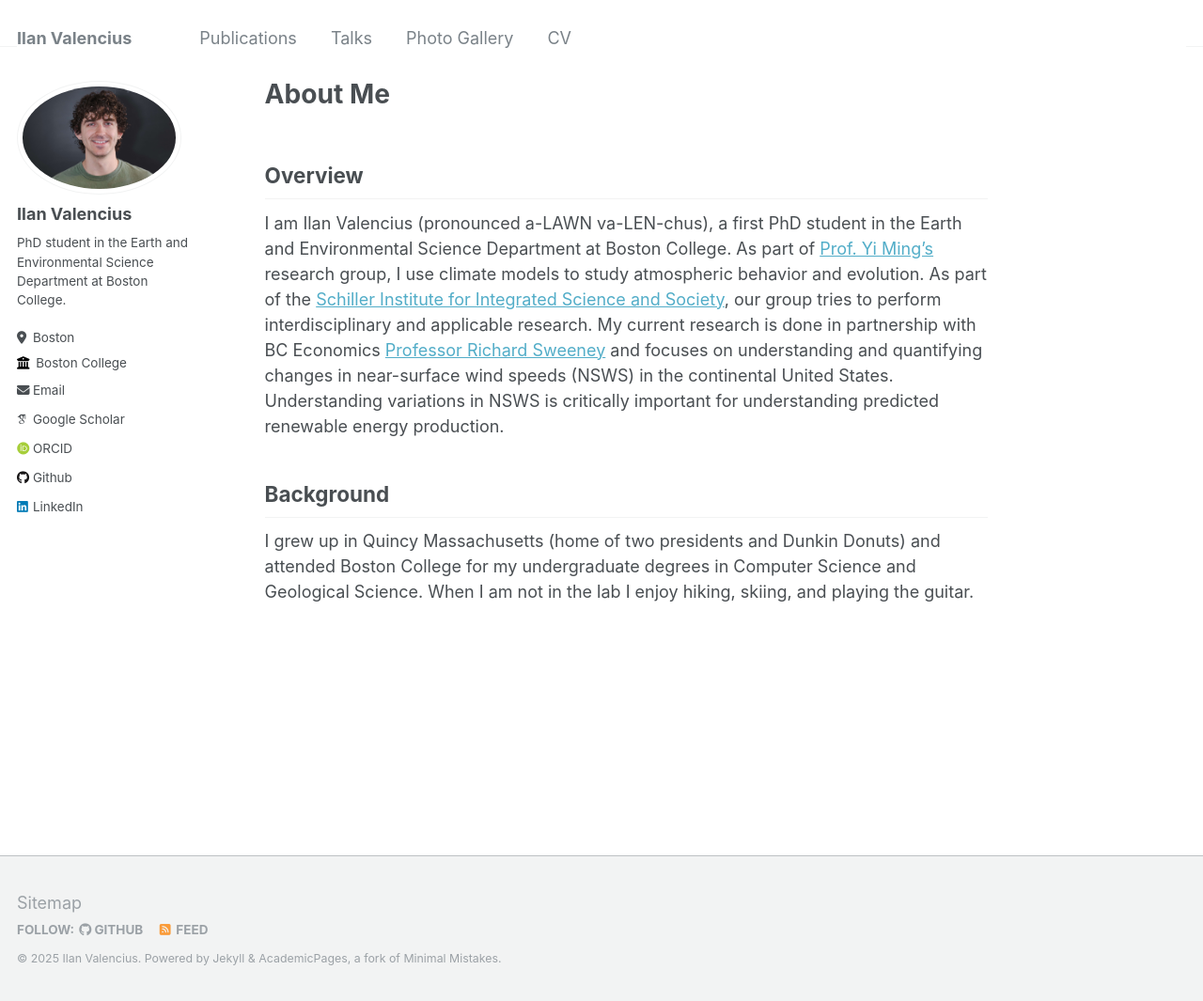
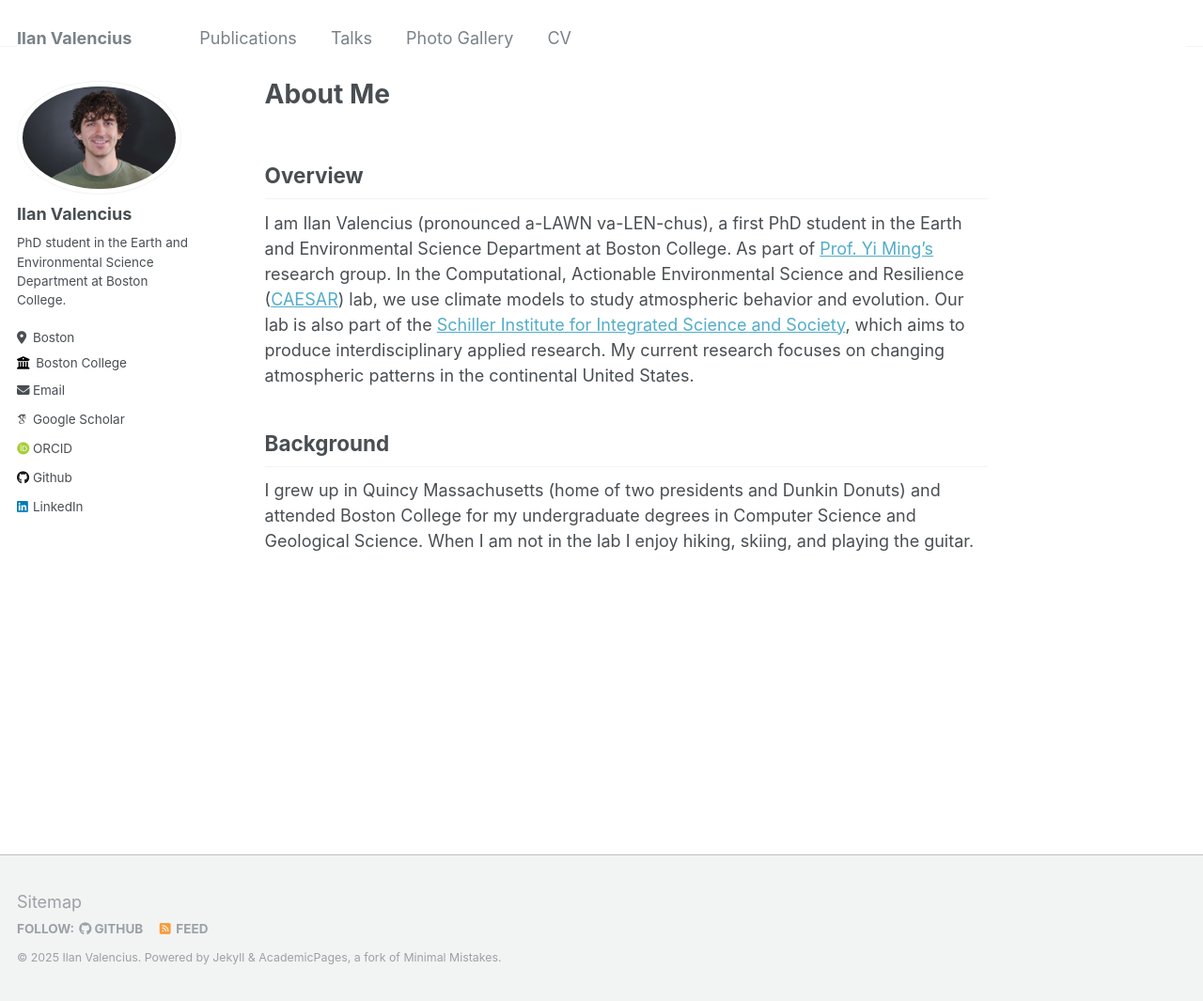
Before and after one commit to ivalencius/ivalencius.github.io, a Jekyll site: the page built from _pages/about.md, in a window 1280 px wide and 1065 px high. Shown: the whole window at 94% size. Built offline with Jekyll 4.4.1, drawn with Linux system fonts in a browser that asks for light colours; some web fonts are replaced.

Commit message:
updated BIO

```diff
--- a/_pages/about.md
+++ b/_pages/about.md
@@ -9,7 +9,7 @@ redirect_from:
 
 ## Overview
 
-I am Ilan Valencius (pronounced a-LAWN va-LEN-chus), a first PhD student in the Earth and Environmental Science Department at Boston College. As part of [Prof. Yi Ming's](https://www.bc.edu/content/bc-web/schools/morrissey/departments/eesc/people/faculty-directory/yi-ming.html) research group, I use climate models to study atmospheric behavior and evolution. As part of the [Schiller Institute for Integrated Science and Society](https://www.bc.edu/bc-web/centers/schiller-institute.html), our group tries to perform interdisciplinary and applicable research. My current research is done in partnership with BC Economics [Professor Richard Sweeney](https://www.bc.edu/bc-web/schools/morrissey/departments/economics/people/faculty-directory/richard-l-sweeney.html) and focuses on understanding and quantifying changes in near-surface wind speeds (NSWS) in the continental United States. Understanding variations in NSWS is critically important for understanding predicted renewable energy production.
+I am Ilan Valencius (pronounced a-LAWN va-LEN-chus), a first PhD student in the Earth and Environmental Science Department at Boston College. As part of [Prof. Yi Ming's](https://www.bc.edu/content/bc-web/schools/morrissey/departments/eesc/people/faculty-directory/yi-ming.html) research group. In the Computational, Actionable Environmental Science and Resilience ([CAESAR](https://www.bc.edu/bc-web/schools/morrissey/departments/eesc/faculty-sites/caesar-lab.html)) lab, we use climate models to study atmospheric behavior and evolution. Our lab is also part of the [Schiller Institute for Integrated Science and Society](https://www.bc.edu/bc-web/centers/schiller-institute.html), which aims to produce interdisciplinary applied research. My current research focuses on changing atmospheric patterns in the continental United States.
 
 ## Background
 
```
